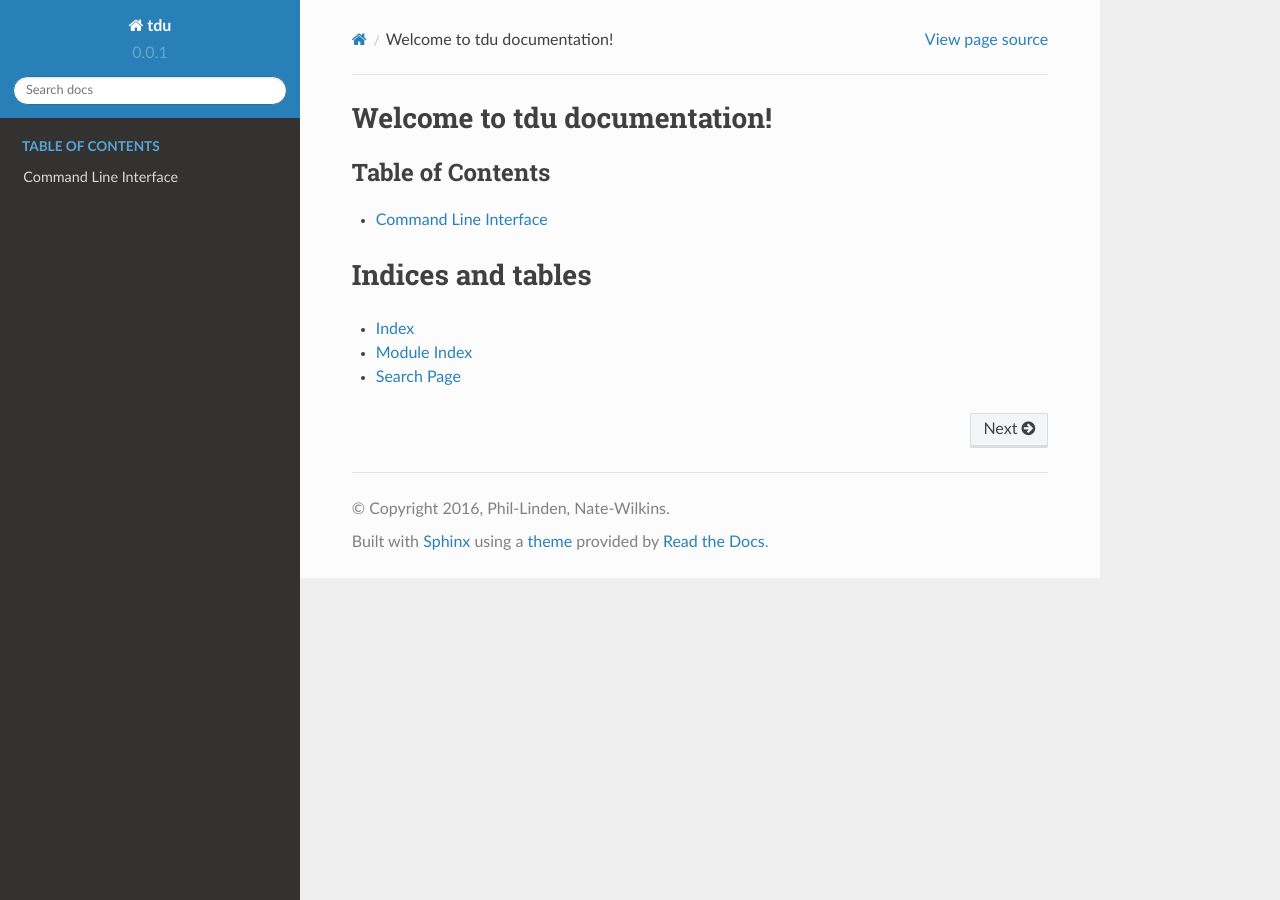
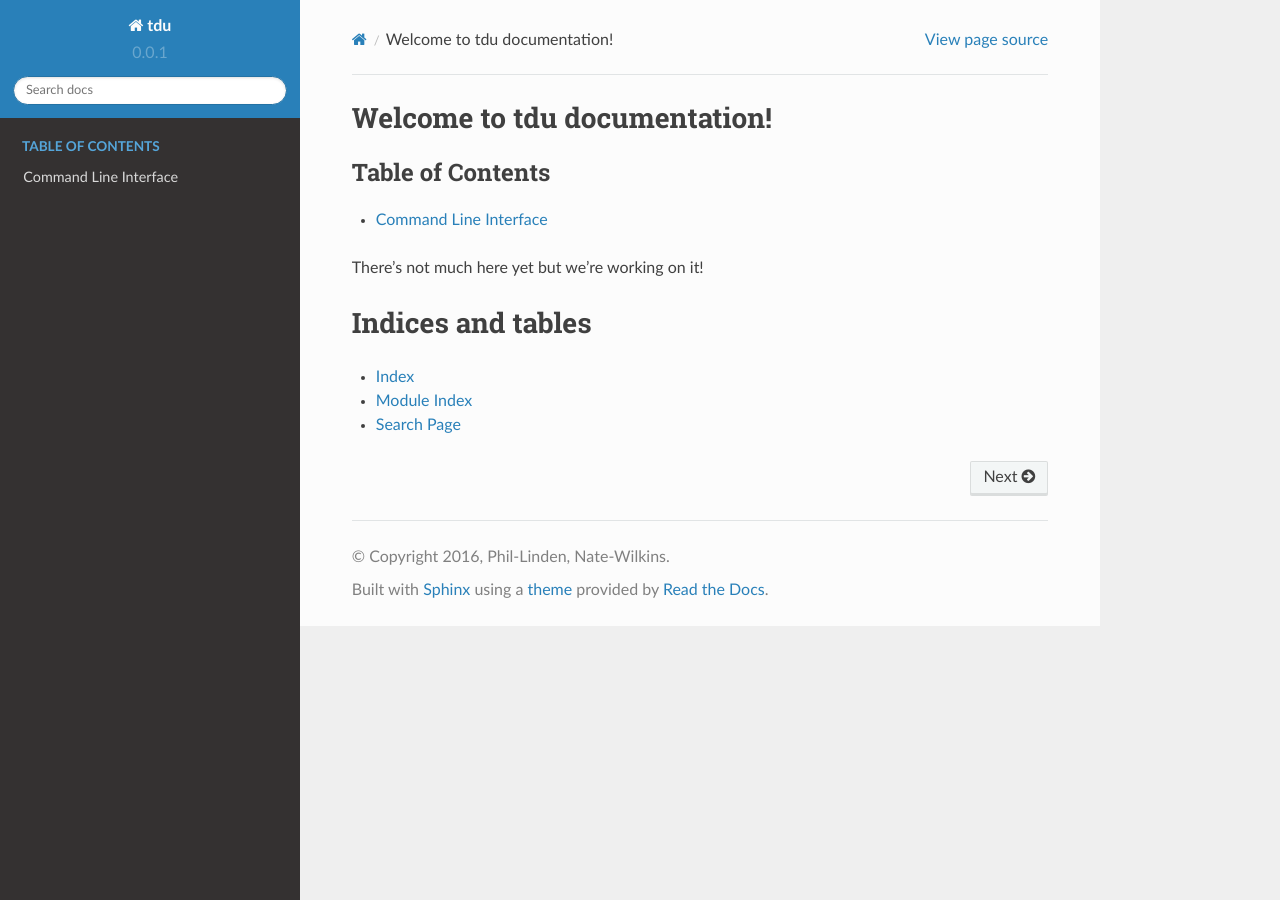
Before and after one commit to runphilrun/TDU, a Sphinx documentation site: the page built from docs/index.rst, in a window 1280 px wide. Built offline with Sphinx 7.4.7 and the Read the Docs theme 2.0.0, drawn with Linux system fonts in a browser that asks for light colours; formulas are drawn with MathJax 3.

Commit message:
(doc) update index

```diff
--- a/docs/index.rst
+++ b/docs/index.rst
@@ -9,6 +9,8 @@
 
    **/*
 
+There's not much here yet but we're working on it!
+
 Indices and tables
 ==================
 
```
